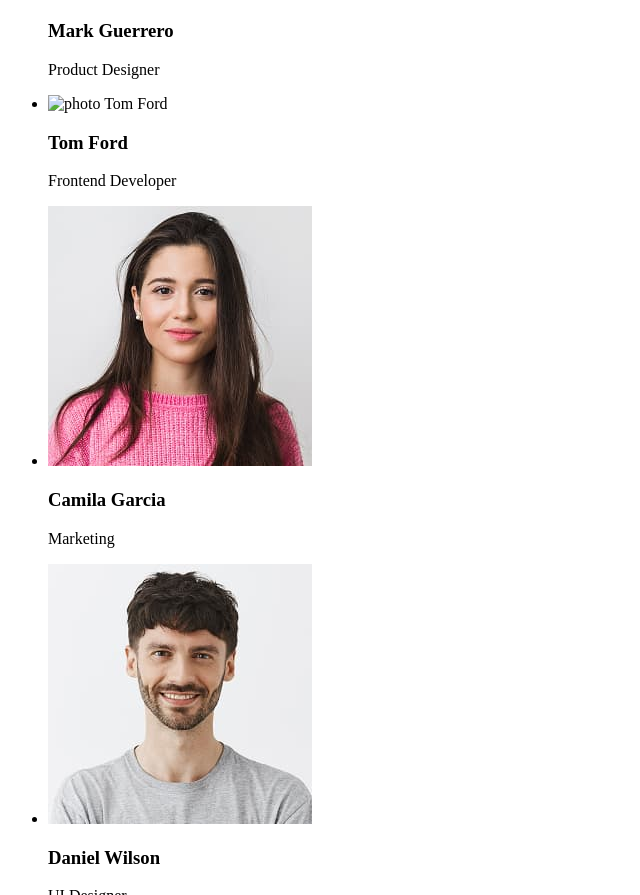
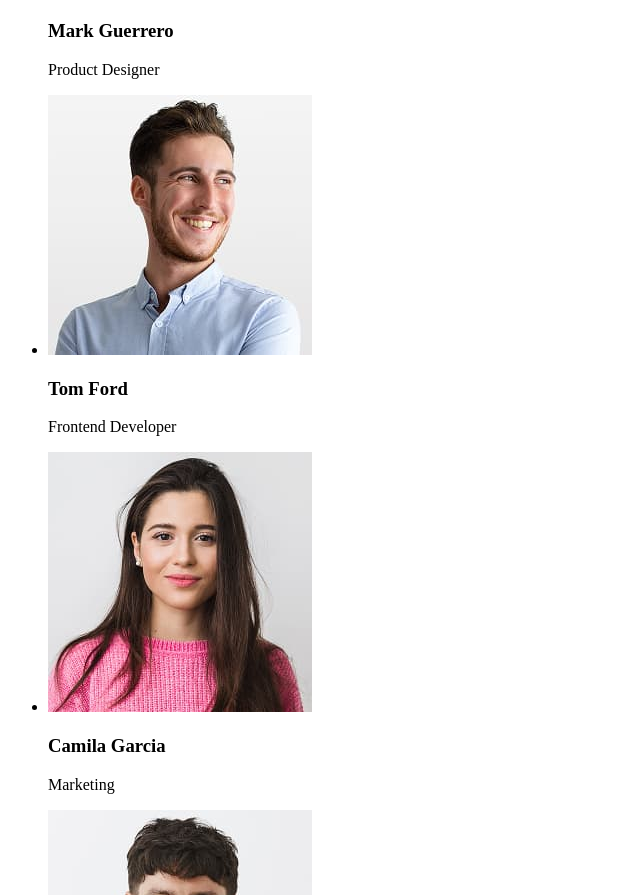
Before and after one commit to lena-tar/goit-markup-hw-01, a plain HTML site: page index.html in a window 1280 px wide. Shown: the part 923-1818 px from the top of the page, without its empty margins (0-640 px from the left). Drawn offline with Linux system fonts and the light colour scheme; files whose address does not match are found by name.

Commit message:
Fixed all

```diff
--- a/index.html
+++ b/index.html
@@ -75,7 +75,7 @@
             <p>Product Designer</p>
           </li>
           <li>
-            <img src="/.images/img-2.jpg" alt="photo Tom Ford" width="264" />
+            <img src="./images/img-2.jpg" alt="photo Tom Ford" width="264" />
             <h3>Tom Ford</h3>
             <p>Frontend Developer</p>
           </li>
```
